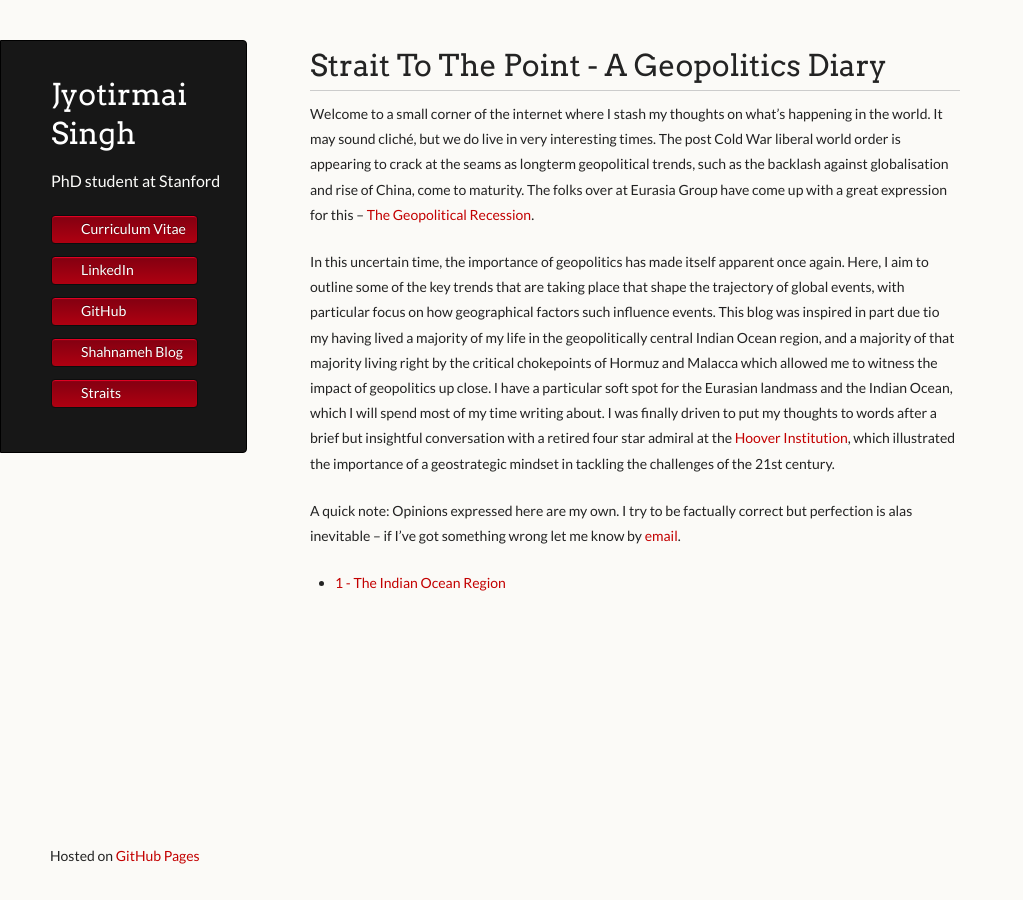
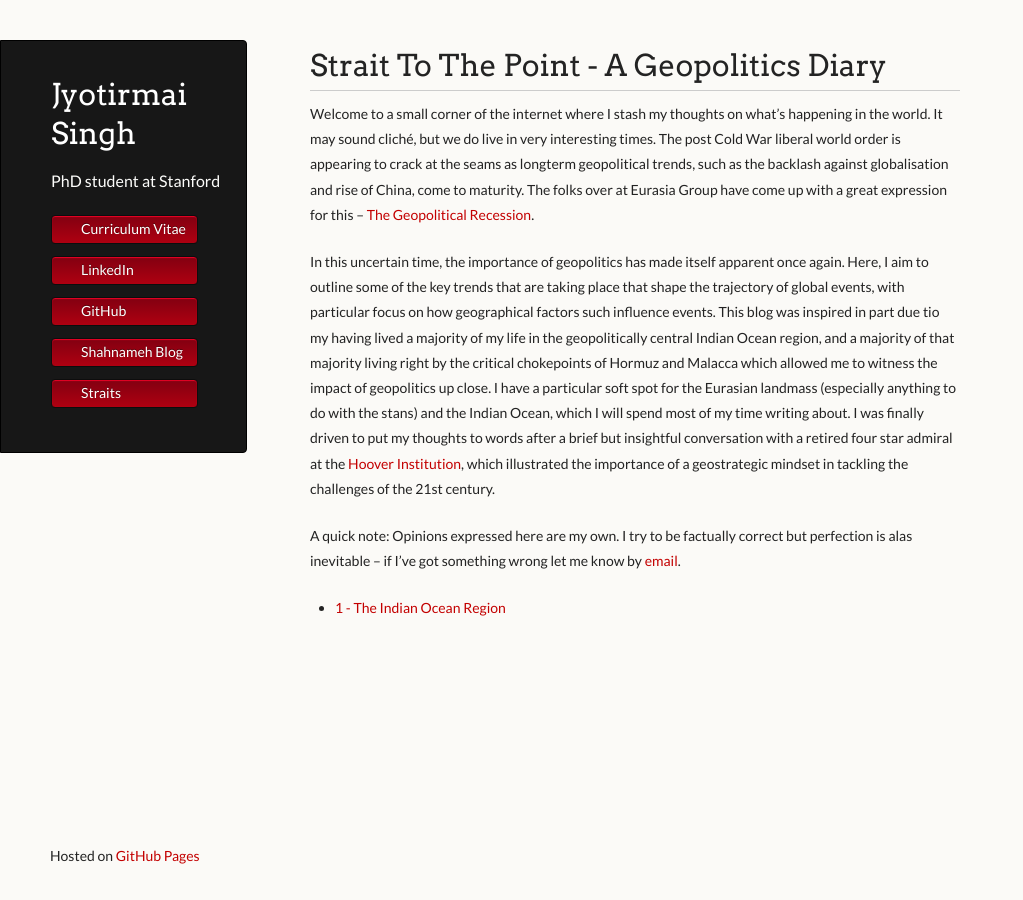
Before and after one commit to joe-singh/joe-singh.github.io, a Jekyll site: the page built from straits.md, in a window 1280 px wide. Shown: the whole page, without its empty margins (0-1023 px from the left). Built offline with Jekyll 4.4.1, drawn with Linux system fonts in a browser that asks for light colours.

Commit message:
update intro

```diff
--- a/straits.md
+++ b/straits.md
@@ -21,7 +21,7 @@ In this uncertain time, the importance of geopolitics has made itself apparent o
 that are taking place that shape the trajectory of global events, with particular focus on how geographical factors such influence
 events. This blog was inspired in part due tio my having lived a majority of my life in the geopolitically central Indian Ocean region, and a
 majority of that majority living right by the critical chokepoints of Hormuz and Malacca which allowed me to witness the impact of
-geopolitics up close. I have a particular soft spot for the Eurasian landmass
+geopolitics up close. I have a particular soft spot for the Eurasian landmass (especially anything to do with the stans)
 and the Indian Ocean, which I will spend most of my time writing about. I was finally driven to put my thoughts to words after a brief
 but insightful conversation with a retired four star admiral at the [Hoover Institution](https://www.hoover.org/), which illustrated the importance of a geostrategic mindset
 in tackling the challenges of the 21st century.
```
